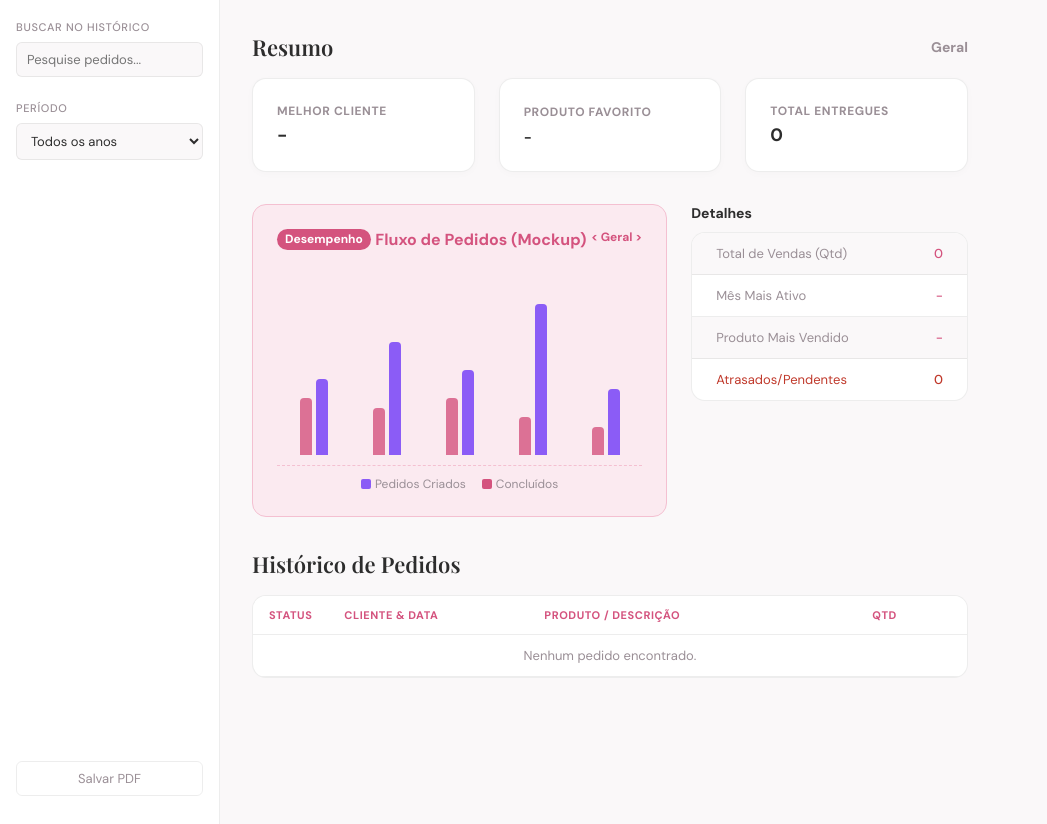
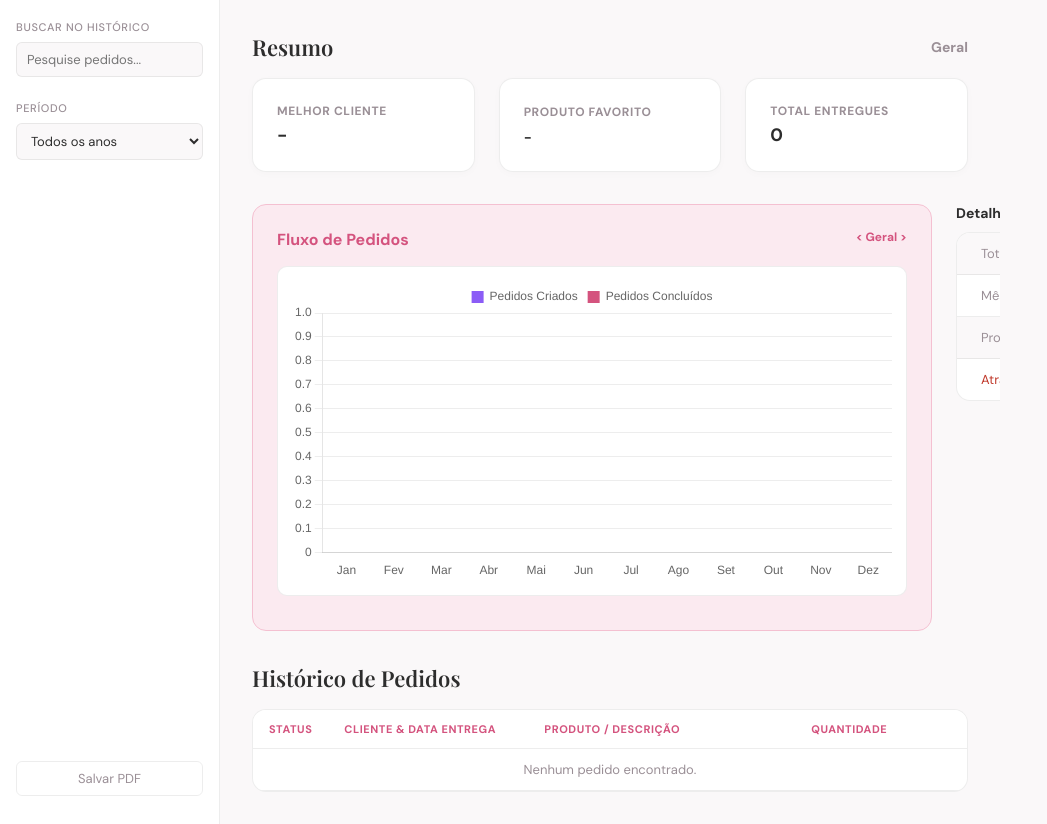
Before and after one commit to isbllvt/arteHub, a Flask app: page /relatorio in a window 1280 px wide. Shown: the part 52-876 px from the top of the page, without its empty margins (0-1047 px from the left). Run offline with Flask 3, Linux system fonts and the light colour scheme; data that the repository does not hold is empty.

Commit message:
fixed report page and  add real-time dashboard, fixed modal bug

```diff
--- a/static/css/style.css
+++ b/static/css/style.css
@@ -561,6 +561,15 @@
   transition: border-color 0.15s;
 }
 
+.grid-group {
+  width: 100%;
+}
+
+.grid-group input {
+  width: 100%;
+  box-sizing: border-box;
+}
+
 .form-group input:focus {
   border-color: var(--pink-mid);
 }
--- a/templates/nova_encomenda.html
+++ b/templates/nova_encomenda.html
@@ -23,7 +23,7 @@
                 </div>
 
                 <div style="display: grid; grid-template-columns: 1fr 1fr; gap: 15px;">
-                    <div class="form-group">
+                    <div class="form-group grid-group">
                         <label>Tipo de Produto</label>
                         <input type="text" name="produto_tipo" list="lista-produtos" value="{{ encomenda.produto_tipo if encomenda else '' }}" required>
                         <datalist id="lista-produtos">
@@ -33,7 +33,7 @@
                             <option value="Body">
                         </datalist>
                     </div>
-                    <div class="form-group">
+                    <div class="form-group grid-group">
                         <label>Quantidade</label>
                         <input type="number" name="quantidade" value="{{ encomenda.quantidade if encomenda else '1' }}" min="1">
                     </div>
@@ -59,7 +59,7 @@
                 </div>
 
                 <div style="display: grid; grid-template-columns: 1fr 1fr; gap: 15px;">
-                    <div class="form-group">
+                    <div class="form-group Z">
                         <label>Data Pedido</label>
                         <input type="date" name="data_pedido" value="{{ encomenda.data_pedido if encomenda else '' }}">
                     </div>
--- a/templates/relatorio.html
+++ b/templates/relatorio.html
@@ -80,29 +80,22 @@
         </section>
 
         <section class="dashboard-grid">
-          <div class="chart-section">
+          <div class="chart-section chart-card">
             <div class="chart-header">
-              <span style="background: var(--pink); color: white; padding: 2px 8px; border-radius: 12px; font-size: 12px;">Desempenho</span>
-              <span>Fluxo de Pedidos (Mockup)</span>
+              <span>Fluxo de Pedidos</span>
               <span style="font-size: 12px;">&lt; <span id="chart-year">2025</span> &gt;</span>
             </div>
-            <div class="chart-mockup">
-              <div class="bar-group"><div class="bar-out" style="height: 30%;"></div><div class="bar-in" style="height: 40%;"></div></div>
-              <div class="bar-group"><div class="bar-out" style="height: 25%;"></div><div class="bar-in" style="height: 60%;"></div></div>
-              <div class="bar-group"><div class="bar-out" style="height: 30%;"></div><div class="bar-in" style="height: 45%;"></div></div>
-              <div class="bar-group"><div class="bar-out" style="height: 20%;"></div><div class="bar-in" style="height: 80%;"></div></div>
-              <div class="bar-group"><div class="bar-out" style="height: 15%;"></div><div class="bar-in" style="height: 35%;"></div></div>
+            <div style="padding: 14px; background: var(--surface); border: 0.5px solid var(--border); border-radius: 10px; margin-top: 12px;">
+              <canvas id="ordersChart" aria-label="Fluxo de pedidos por mês" role="img"></canvas>
             </div>
             <div style="display: flex; justify-content: center; gap: 1rem; margin-top: 10px; font-size: 12px; color: var(--text-muted);">
-              <span style="display: flex; align-items: center; gap: 4px;"><span style="width: 10px; height: 10px; background: #8B5CF6; border-radius: 2px;"></span> Pedidos Criados</span>
-              <span style="display: flex; align-items: center; gap: 4px;"><span style="width: 10px; height: 10px; background: var(--pink); border-radius: 2px;"></span> Concluídos</span>
             </div>
           </div>
 
           <div>
             <h3 style="font-size: 14px; margin-bottom: 10px; color: var(--text);">Detalhes</h3>
             <div class="details-grid">
-              <div class="detail-item"><span class="detail-label">Total de Vendas (Qtd)</span><span class="detail-value" id="detail-qty">0</span></div>
+              <div class="detail-item"><span class="detail-label">Total de Vendas</span><span class="detail-value" id="detail-qty">0</span></div>
               <div class="detail-item"><span class="detail-label">Mês Mais Ativo</span><span class="detail-value" id="detail-month">-</span></div>
               <div class="detail-item"><span class="detail-label">Produto Mais Vendido</span><span class="detail-value" id="detail-top-product">-</span></div>
               <div class="detail-item"><span class="detail-label" style="color: #C0392B;">Atrasados/Pendentes</span><span class="detail-value" id="detail-pending" style="color: #C0392B;">0</span></div>
@@ -117,9 +110,9 @@
               <thead>
                 <tr>
                   <th style="width: 50px;">Status</th>
-                  <th style="width: 200px;">Cliente & Data</th>
+                  <th style="width: 200px;">Cliente & Data Entrega</th>
                   <th>Produto / Descrição</th>
-                  <th>Qtd</th>
+                  <th>Quantidade</th>
                 </tr>
               </thead>
               <tbody id="history-table-body">
@@ -132,6 +125,7 @@
     </div>
   </div>
 
+  <script src="https://cdn.jsdelivr.net/npm/chart.js"></script>
   <script>
     const encomendas = {{ encomendas | tojson | safe }};
 
@@ -148,6 +142,62 @@
       option.textContent = `Ano de ${y}`;
       yearSelect.appendChild(option);
     });
+
+    // Chart.js instance
+    let ordersChart = null;
+
+    function createOrUpdateChart(createdData, completedData) {
+      const ctx = document.getElementById('ordersChart').getContext('2d');
+      const rootStyle = getComputedStyle(document.documentElement);
+      const pink = rootStyle.getPropertyValue('--pink').trim() || '#D4537E';
+      const purple = '#8B5CF6';
+      const borderColor = rootStyle.getPropertyValue('--border').trim() || 'rgba(0,0,0,0.07)';
+
+      const labels = ['Jan','Fev','Mar','Abr','Mai','Jun','Jul','Ago','Set','Out','Nov','Dez'];
+
+      if(!ordersChart) {
+        document.getElementById('ordersChart').style.height = '300px';
+        ordersChart = new Chart(ctx, {
+          type: 'bar',
+          data: {
+            labels: labels,
+            datasets: [
+              {
+                label: 'Pedidos Criados',
+                backgroundColor: purple,
+                borderColor: purple,
+                borderWidth: 0,
+                data: createdData
+              },
+              {
+                label: 'Pedidos Concluídos',
+                backgroundColor: pink,
+                borderColor: pink,
+                borderWidth: 0,
+                data: completedData
+              }
+            ]
+          },
+          options: {
+            responsive: true,
+            maintainAspectRatio: false,
+            interaction: { mode: 'index', intersect: false },
+            scales: {
+              x: { grid: { color: 'transparent' } },
+              y: { beginAtZero: true, grid: { color: borderColor } }
+            },
+            plugins: {
+              legend: { labels: { boxWidth: 12, padding: 10 } },
+              tooltip: { mode: 'index', intersect: false }
+            }
+          }
+        });
+      } else {
+        ordersChart.data.datasets[0].data = createdData;
+        ordersChart.data.datasets[1].data = completedData;
+        ordersChart.update();
+      }
+    }
 
     // Função principal para calcular e renderizar tudo
     function renderDashboard() {
@@ -172,6 +222,10 @@
       let productCounts = {};
       let monthCounts = {};
 
+      // arrays para o gráfico (12 meses)
+      const createdPerMonth = new Array(12).fill(0);
+      const completedPerMonth = new Array(12).fill(0);
+
       filtered.forEach(e => {
         totalQty += e.quantidade;
         if(e.status === 'Entregue') deliveredCount++;
@@ -181,8 +235,13 @@
         productCounts[e.produto_tipo] = (productCounts[e.produto_tipo] || 0) + e.quantidade;
 
         if(e.data_pedido) {
-          const month = e.data_pedido.substring(5,7);
-          monthCounts[month] = (monthCounts[month] || 0) + 1;
+          const monthIdx = parseInt(e.data_pedido.substring(5,7), 10) - 1;
+          if(!isNaN(monthIdx) && monthIdx >= 0 && monthIdx < 12) {
+            createdPerMonth[monthIdx] += 1;
+            if(e.status === 'Entregue') completedPerMonth[monthIdx] += 1;
+            const monthKey = ('' + (monthIdx+1)).padStart(2,'0');
+            monthCounts[monthKey] = (monthCounts[monthKey] || 0) + 1;
+          }
         }
       });
 
@@ -223,6 +282,9 @@
       if(filtered.length === 0) {
         tbody.innerHTML = `<tr><td colspan="4" style="text-align: center; color: var(--text-muted);">Nenhum pedido encontrado.</td></tr>`;
       }
+
+      // 5. Atualiza o gráfico
+      createOrUpdateChart(createdPerMonth, completedPerMonth);
     }
 
     // Renderiza inicialmente
```
